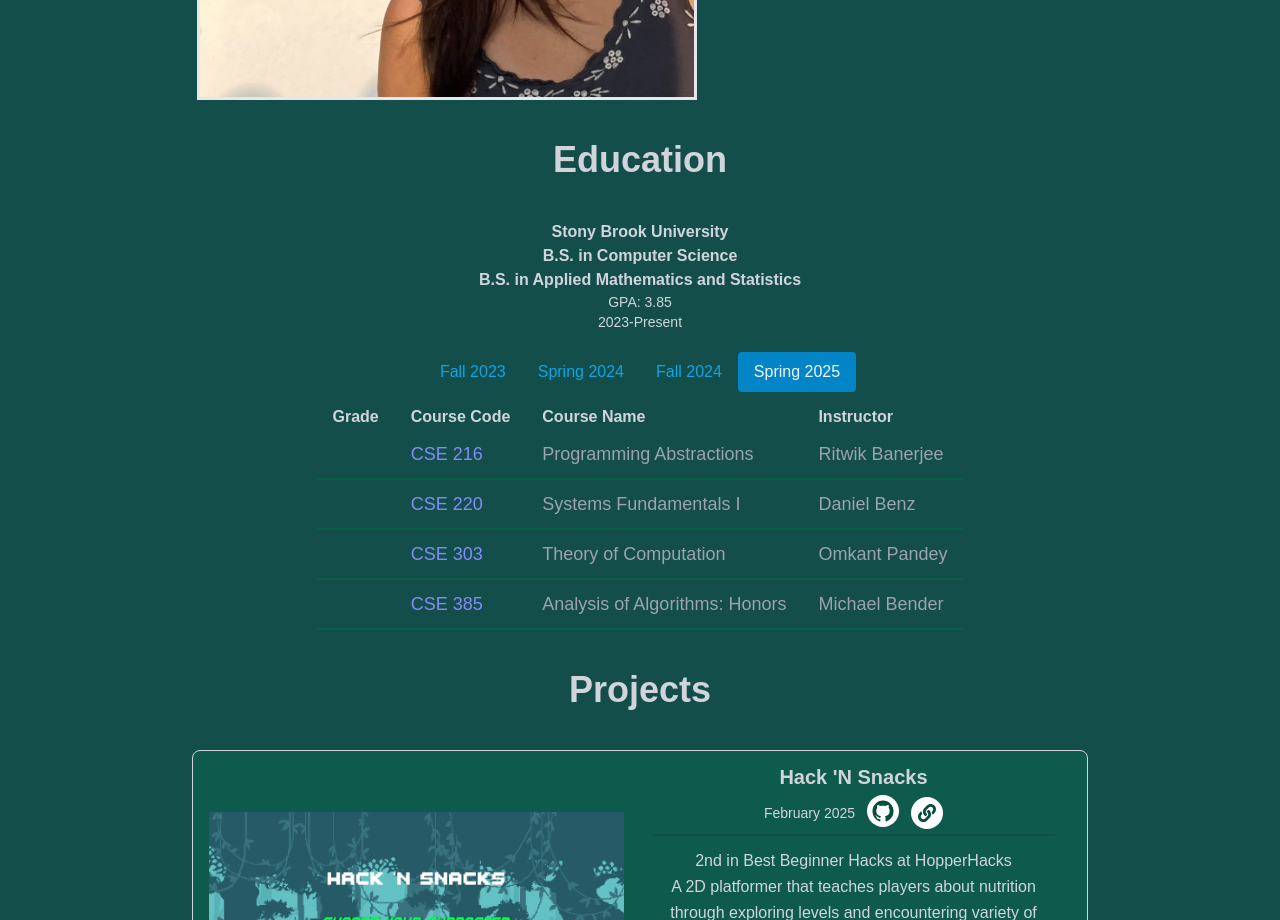
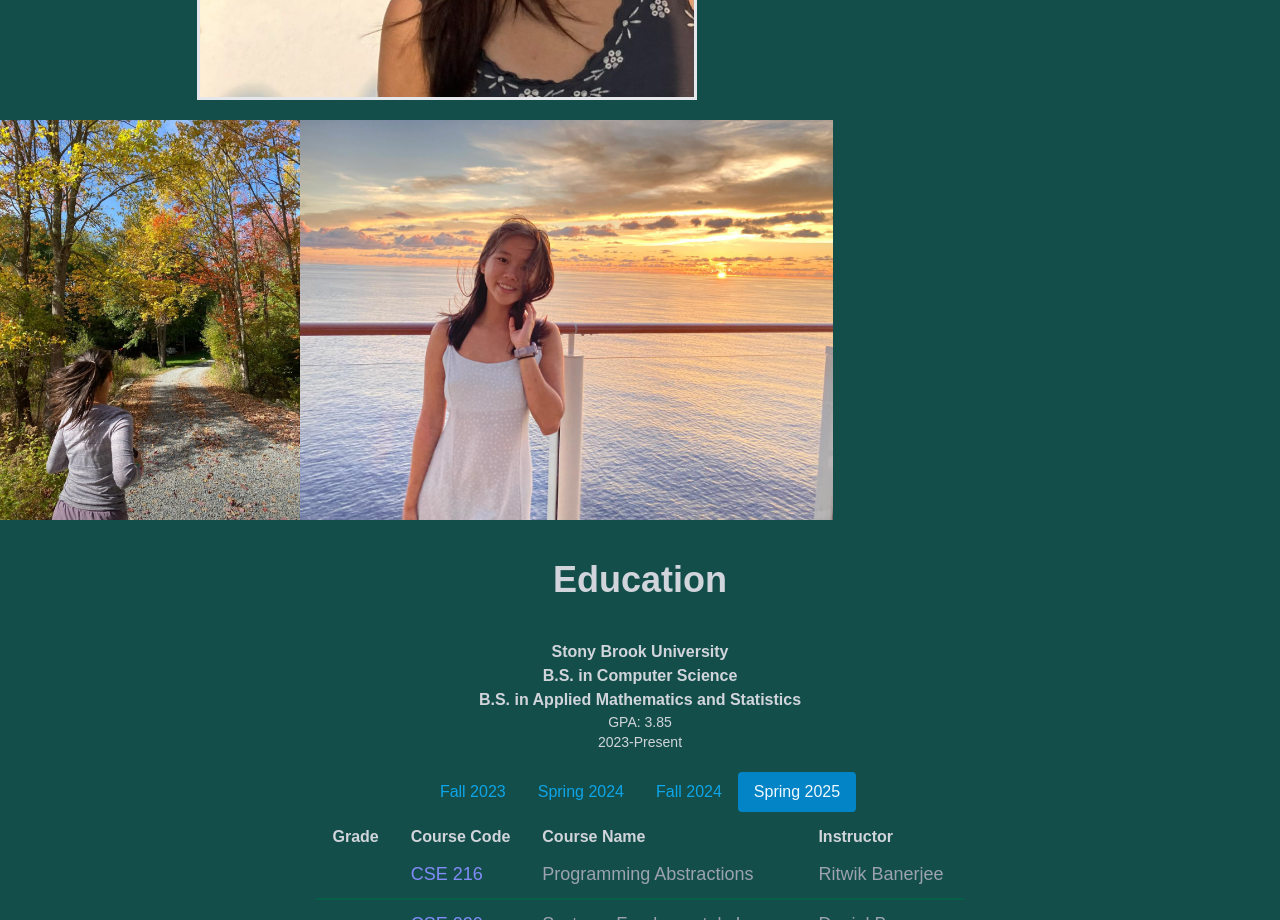
Before and after one commit to karzhao/karen-zhao, a Next.js app: page / in a window 1280 px wide. Shown: the part 1320-2240 px from the top of the page. Built offline with nearby package versions, Linux system fonts and the light colour scheme.

Commit message:
pictures

```diff
--- a/app/About/index.tsx
+++ b/app/About/index.tsx
@@ -24,6 +24,22 @@ const About = () => {
                         </ul>
                     </div>
                 </div>
+                <div className="flex w-full max-w-screen-xl mx-auto my-5">
+                    <Image
+                        src="/fall-running.jpg"
+                        alt="picture of me"
+                        width={1076}
+                        height={1434}
+                        className="h-[400px] w-auto object-contain"
+                    />
+                    <Image
+                        src="/karen-cruise.jpeg"
+                        alt="picture of me"
+                        width={1600}
+                        height={1200}
+                        className="h-[400px] w-auto object-contain"
+                    />
+                </div>
             </div>
 
         </div>
```
Also changed, not shown: public/fall-running.jpg (added), public/karen-cruise.jpeg (added).
